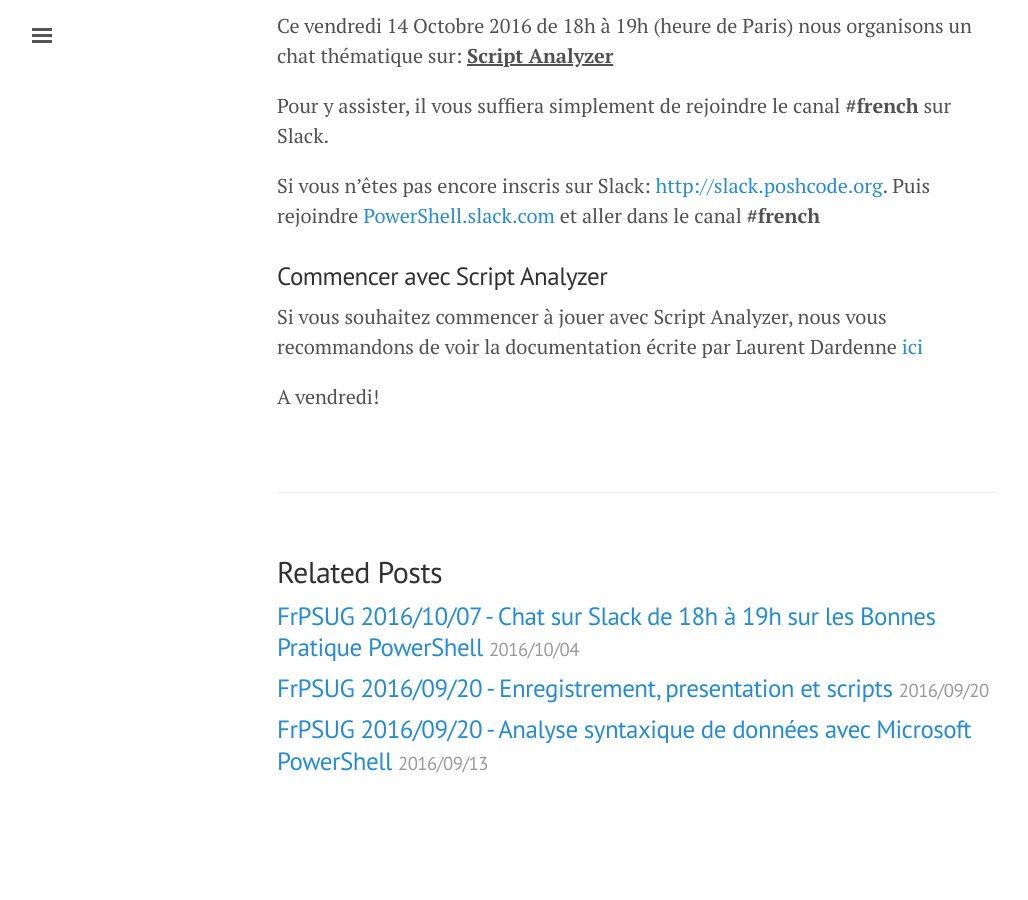
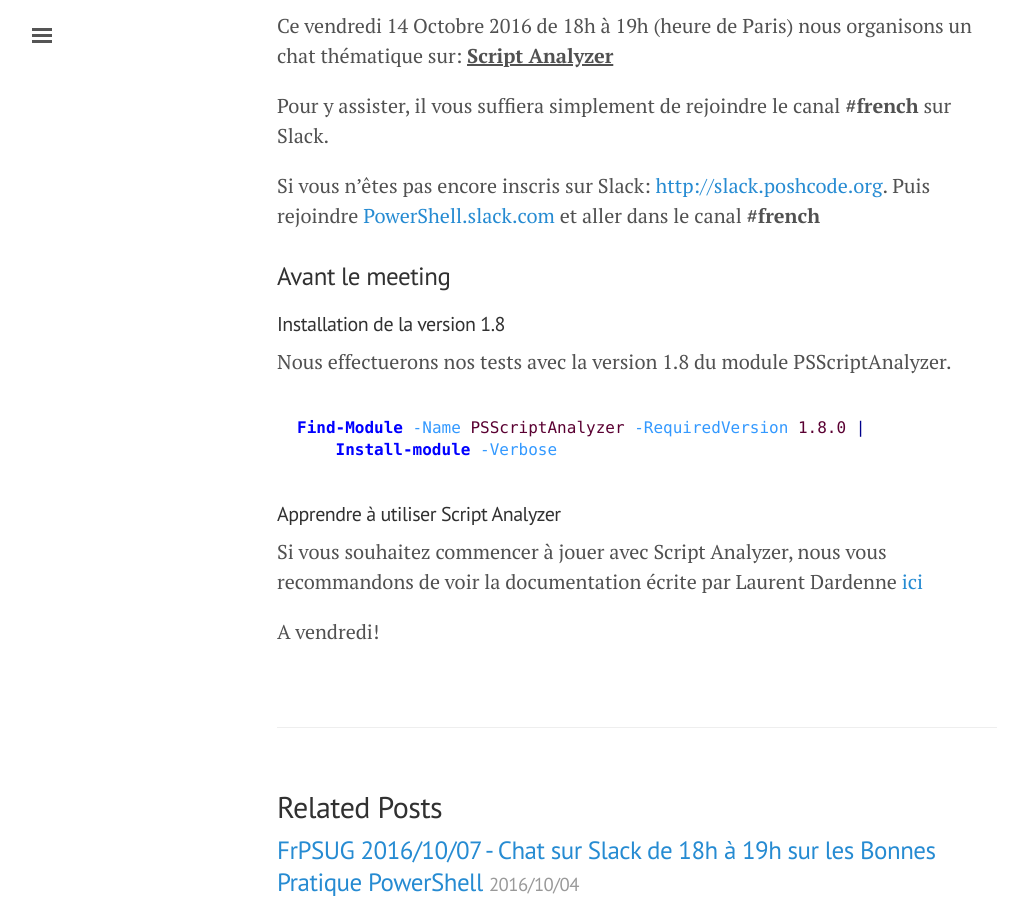
Before and after one commit to fredatgithub/frpsug.github.io, a Jekyll site: the page built from _posts/2016-10-10-FrPSUG_Chat-201601014.md, in a window 1280 px wide and 900 px high, scrolled down 428 px. Shown: the whole window, without its empty margins (3-1031 px from the left). Built offline with Jekyll 4.4.1, drawn with Linux system fonts in a browser that asks for light colours; comment, search, counter and statistics services are not loaded; before the commit the page ends 1265 px from its top, so only the background shows below that.

Commit message:
Ajout d'information pour le meeting

```diff
--- a/_posts/2016-10-10-FrPSUG_Chat-201601014.md
+++ b/_posts/2016-10-10-FrPSUG_Chat-201601014.md
@@ -13,7 +13,17 @@
 
 Si vous n'êtes pas encore inscris sur Slack: <a href="http://slack.poshcode.org/">http://slack.poshcode.org</a>. Puis rejoindre <a href="https://powershell.slack.com/Slack">PowerShell.slack.com</a> et aller dans le canal <b>#french</b>
 
-### Commencer avec Script Analyzer
+### Avant le meeting
+
+
+#### Installation de la version 1.8
+Nous effectuerons nos tests avec la version 1.8 du module PSScriptAnalyzer.
+
+<pre style="background-color: #FFFFFF;"><span style="color: #0000FF; font-weight: bold;">Find-Module</span><span style="color: #000000;"> </span><span style="color: #3399FF;">-Name</span><span style="color: #000000;"> </span><span style="color: #5A0032;">PSScriptAnalyzer</span><span style="color: #000000;"> </span><span style="color: #3399FF;">-RequiredVersion</span><span style="color: #000000;"> </span><span style="color: #5A0032;">1.8.0</span><span style="color: #000000;"> </span><span style="color: #00008B;">|</span><span style="color: #000000;">
+    </span><span style="color: #0000FF; font-weight: bold;">Install-module</span><span style="color: #000000;"> </span><span style="color: #3399FF;">-Verbose</span></pre>
+
+
+#### Apprendre à utiliser Script Analyzer
 
 Si vous souhaitez commencer à jouer avec Script Analyzer, nous vous recommandons de voir la documentation écrite par Laurent Dardenne [ici](https://github.com/LaurentDardenne/Tutorial/raw/master/Cr%C3%A9ationDeR%C3%A8glePourPSScriptAnalyzer/Cr%C3%A9ationDeR%C3%A8glePSScriptAnalyzer.pdf)
 
```
